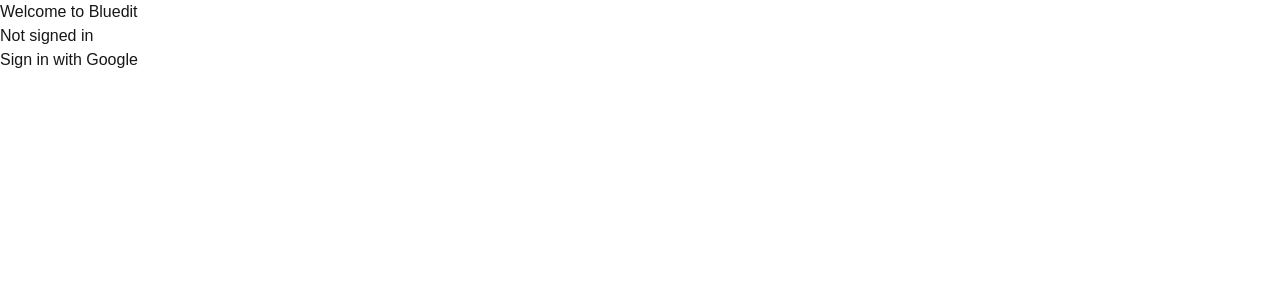
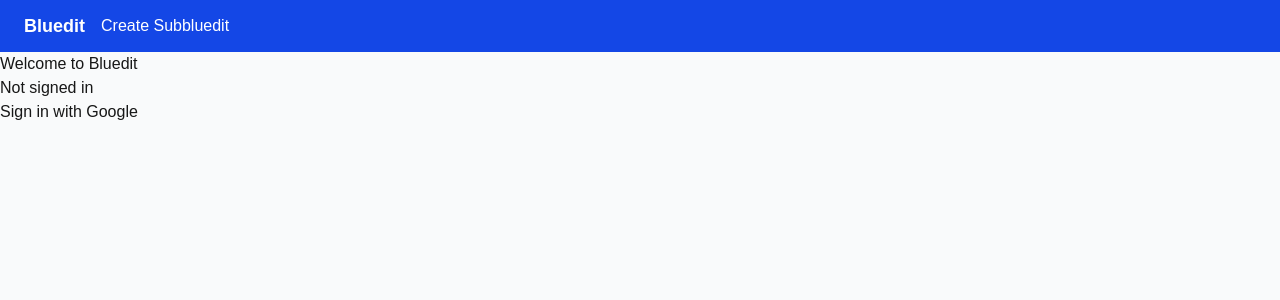
Before and after one commit to jonathanlie/bluedit-web, a Next.js app: page / in a window 1280 px wide. Shown: the top 300 px of the page. Built offline with nearby package versions, Linux system fonts and the light colour scheme; no server answers.

Commit message:
Create ApolloProvider to use ApolloClient

```diff
--- /dev/null
+++ b/src/app/components/ApolloProvider.tsx
@@ -0,0 +1,12 @@
+"use client";
+import { ApolloProvider as Provider, InMemoryCache, ApolloClient } from "@apollo/client";
+
+const client = new ApolloClient({
+  uri: "http://localhost:4000/", // BFF endpoint
+  cache: new InMemoryCache(),
+  credentials: "include", // send cookies for auth
+});
+
+export default function ApolloProvider({ children }: { children: React.ReactNode }) {
+  return <Provider client={client}>{children}</Provider>;
+}
--- a/src/app/components/AuthButton.tsx
+++ b/src/app/components/AuthButton.tsx
@@ -2,40 +2,29 @@
 
 import { signIn, signOut, useSession } from "next-auth/react";
 import { useEffect, useState } from "react";
+import { useMutation, gql } from "@apollo/client";
+
+const SIGN_IN_WITH_GOOGLE = gql`
+  mutation SignInWithGoogle($googleToken: String!) {
+    signInWithGoogle(googleToken: $googleToken) {
+      id
+      name
+      email
+    }
+  }
+`;
 
 const useSignInMutation = () => {
-  const [isLoading, setIsLoading] = useState(false);
+  const [signInWithGoogle, { loading }] = useMutation(SIGN_IN_WITH_GOOGLE);
   const mutate = async (googleToken: string) => {
-    setIsLoading(true);
     try {
-      const response = await fetch('http://localhost:4000/', {
-        method: 'POST',
-        headers: { 'Content-Type': 'application/json' },
-        body: JSON.stringify({
-          query: `
-            mutation SignInWithGoogle($googleToken: String!) {
-              signInWithGoogle(googleToken: $googleToken) {
-                id
-                name
-                email
-              }
-            }
-          `,
-          variables: { googleToken },
-        })
-      });
-
-      const result = await response.json();
-      console.log("BFF Response:", result);
+      await signInWithGoogle({ variables: { googleToken } });
     } catch (error) {
       console.error("Error signing in with BFF:", error);
-    } finally {
-      setIsLoading(false);
     }
   };
-
-  return { mutate, isLoading };
-}
+  return { mutate, isLoading: loading };
+};
 
 export default function AuthButton() {
   const { data: session, status } = useSession();
--- a/src/app/layout.tsx
+++ b/src/app/layout.tsx
@@ -2,6 +2,8 @@
 import { Geist, Geist_Mono } from "next/font/google";
 import "./globals.css";
 import NextAuthProvider from "./components/SessionProvider";
+import ApolloProvider from "./components/ApolloProvider";
+import Link from "next/link";
 
 const geistSans = Geist({
   variable: "--font-geist-sans",
@@ -28,7 +30,19 @@
       <body
         className={`${geistSans.variable} ${geistMono.variable} antialiased`}
       >
-        <NextAuthProvider>{children}</NextAuthProvider>
+        <NextAuthProvider>
+          <ApolloProvider>
+            <nav className="bg-blue-700 text-white px-6 py-3 flex items-center justify-between">
+              <div className="flex items-center space-x-4">
+                <Link href="/" className="font-bold text-lg hover:underline">Bluedit</Link>
+                <Link href="/b/create" className="hover:underline">Create Subbluedit</Link>
+              </div>
+            </nav>
+            <main className="min-h-screen bg-gray-50">
+              {children}
+            </main>
+          </ApolloProvider>
+        </NextAuthProvider>
       </body>
     </html>
   );
```
